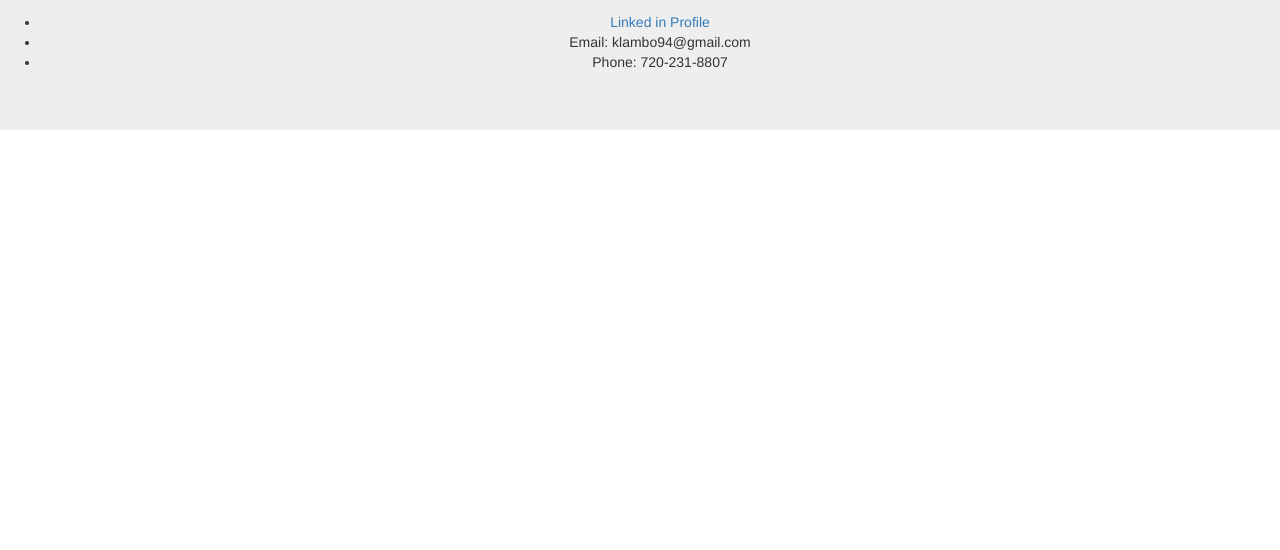
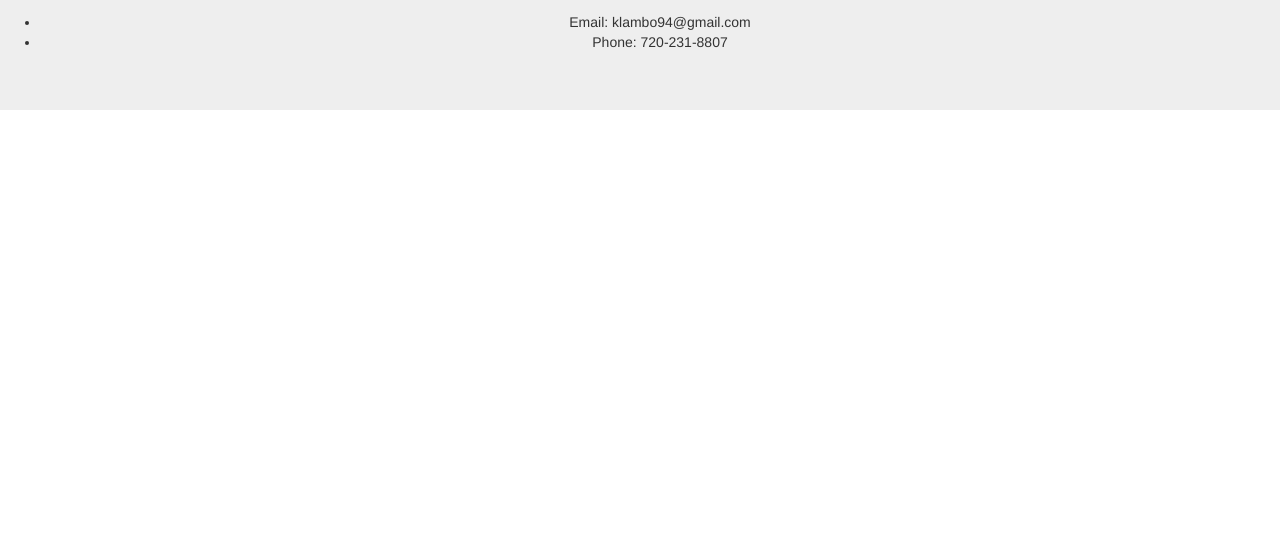
Before and after one commit to klambo94/SPAJavascript, a website: page public/index.html at #!/contact in a window 1280 px wide. Shown: the part 250-800 px from the top of the page. Drawn offline with nearby package versions, Linux system fonts and the light colour scheme; some packages are replaced by stand-ins of ours.

Commit message:
Final changes made to SPA

```diff
--- a/public/pages/contact.html
+++ b/public/pages/contact.html
@@ -2,7 +2,6 @@
 	<h1>Contact Page</h1>
 	<p>{{message}}</p>
 	<ul>
-		<li><a href="www.linkedin.com/kendra-lamb-061531b6"> {{linkedinMsg}}</a></li>
 		<li>{{emailMsg}} {{email}}</li>
 		<li>{{phoneMsg}} {{phone}}</li>
 	</ul>
--- a/public/script.js
+++ b/public/script.js
@@ -47,7 +47,6 @@ spaApp.controller('contactController', function($scope) {
 
 	//create a message to display in our view
 	$scope.message = 'Ways to contact Kendra Lamb';
-	$scope.linkedinMsg = "Linked in Profile";
 	$scope.emailMsg = 'Email: ';
 	$scope.email = 'klambo94@gmail.com';
 	$scope.phoneMsg = 'Phone: '
```
